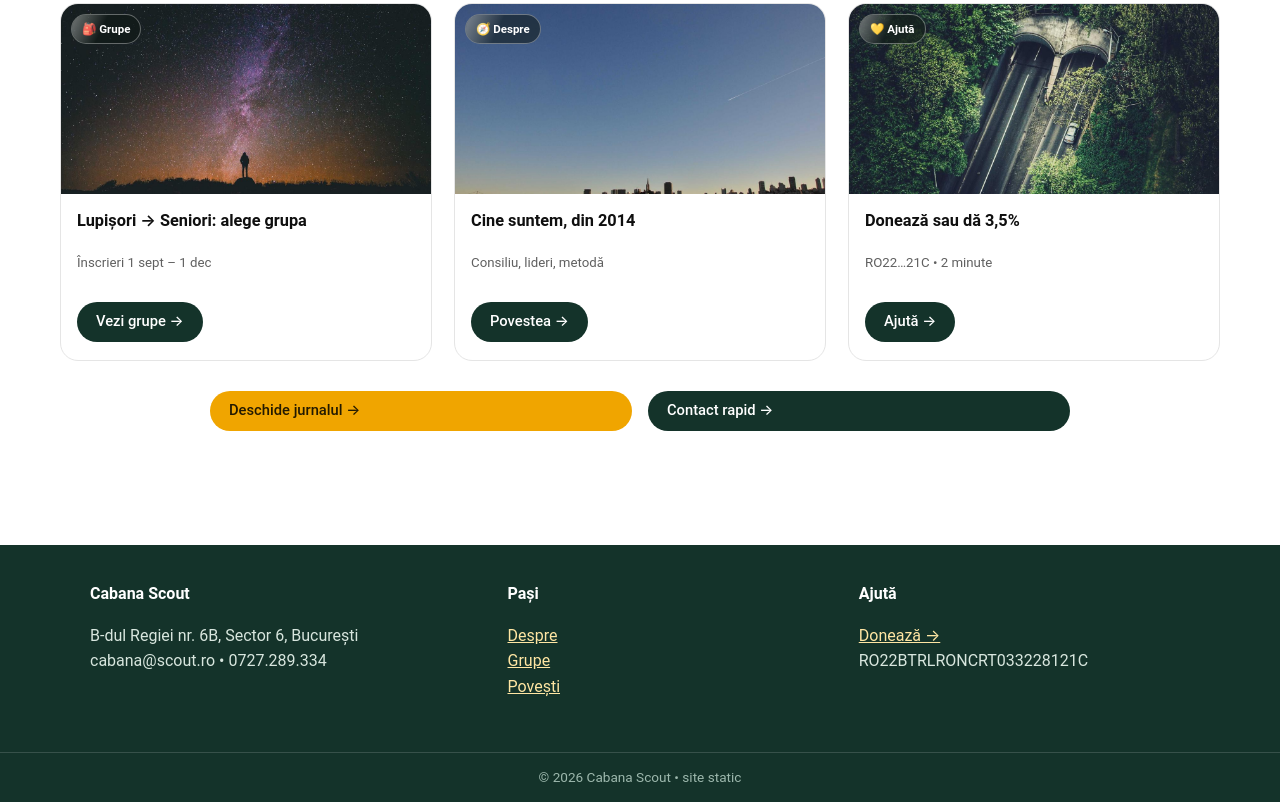
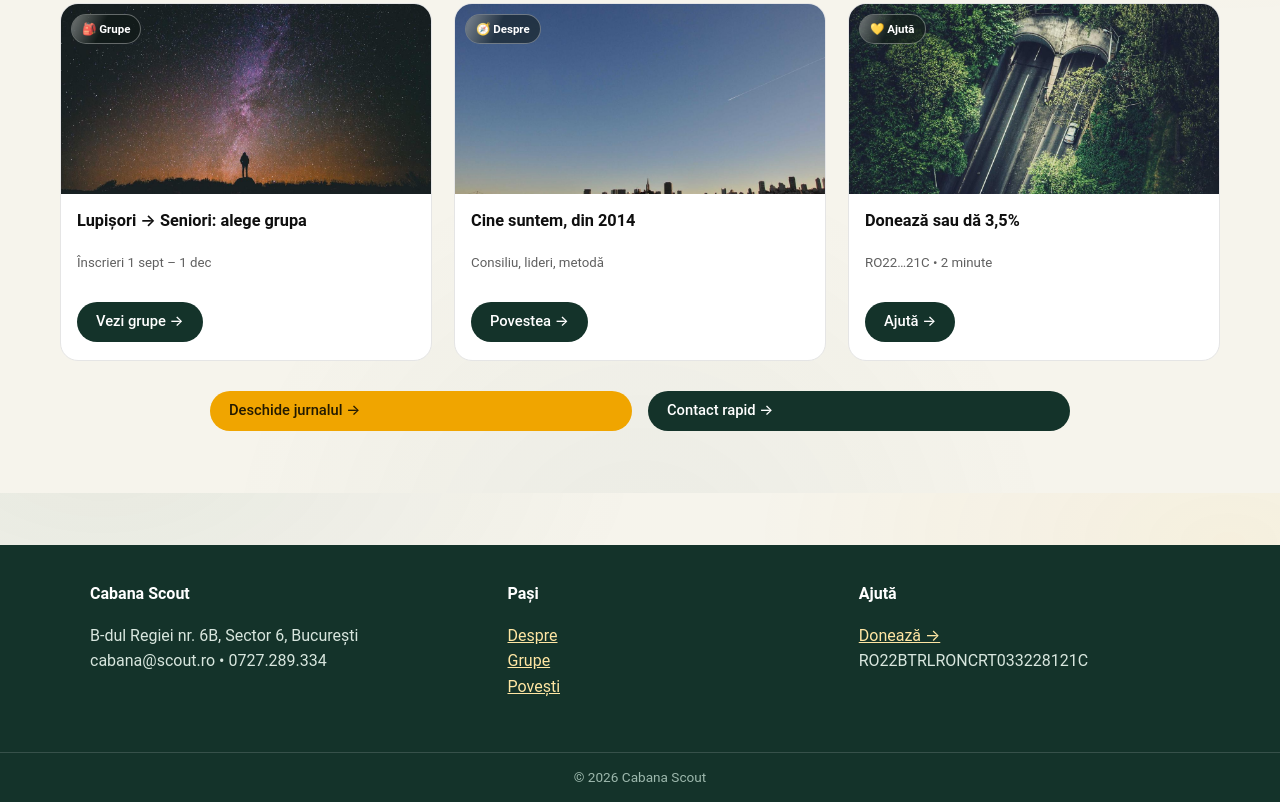
Before and after one commit to sebaptcd/cabanascout.ro, a plain HTML site: page index.html in a window 1280 px wide. Shown: the part 1107-1909 px from the top of the page. Drawn offline with Linux system fonts and the light colour scheme.

Commit message:
Remove site-static footer text, subtle abstract background

```diff
--- a/assets/css/style.css
+++ b/assets/css/style.css
@@ -7,7 +7,10 @@
 }
 *{box-sizing:border-box}
 html{scroll-behavior:smooth}
-body{margin:0;font-family:var(--font);color:var(--ink);background:var(--cream);line-height:1.65}
+body{margin:0;font-family:var(--font);color:var(--ink);line-height:1.65;
+background-color:#f6f4ec;
+background-image:radial-gradient(900px 480px at 8% -4%,rgba(31,81,66,.07),transparent 60%),radial-gradient(800px 460px at 96% 6%,rgba(240,165,0,.06),transparent 60%),radial-gradient(700px 700px at 50% 110%,rgba(31,81,66,.05),transparent 60%);
+background-attachment:fixed}
 a{color:var(--moss)}
 img{max-width:100%;height:auto;display:block}
 .wrap{max-width:1140px;margin:0 auto;padding:0 20px}
@@ -103,7 +106,7 @@ label{font-weight:700;font-size:.9rem}
 /* === v4: YouTube-inspired compact cards + readable type (overrides v3) === */
 :root{--yt-text:#0f0f0f;--yt-sub:#606060;--yt-chip:#f2f2f2;--yt-line:#e5e5e5}
 html{font-size:16px}
-body{font-family:"Roboto","Inter",system-ui,-apple-system,"Segoe UI",Arial,sans-serif;line-height:1.6;color:var(--yt-text);background:#fff}
+body{font-family:"Roboto","Inter",system-ui,-apple-system,"Segoe UI",Arial,sans-serif;line-height:1.6;color:var(--yt-text)}
 .wrap{max-width:1200px}
 h1.title{font-size:1.9rem;line-height:1.25;font-weight:700;letter-spacing:-.2px}
 h2.title{font-size:1.45rem;line-height:1.3;font-weight:700}
--- a/index.html
+++ b/index.html
@@ -67,7 +67,7 @@
 <div><h4>Pași</h4><p><a href="despre.html">Despre</a><br><a href="grupe.html">Grupe</a><br><a href="jurnal.html">Povești</a></p></div>
 <div><h4>Ajută</h4><p><a href="sustine.html">Donează →</a><br>RO22BTRLRONCRT033228121C</p></div>
 </div>
-<div class="copy">© <span id="year"></span> Cabana Scout • site static</div>
+<div class="copy">© <span id="year"></span> Cabana Scout</div>
 </footer>
 <script src="assets/js/main.js"></script>
 </body>
```
